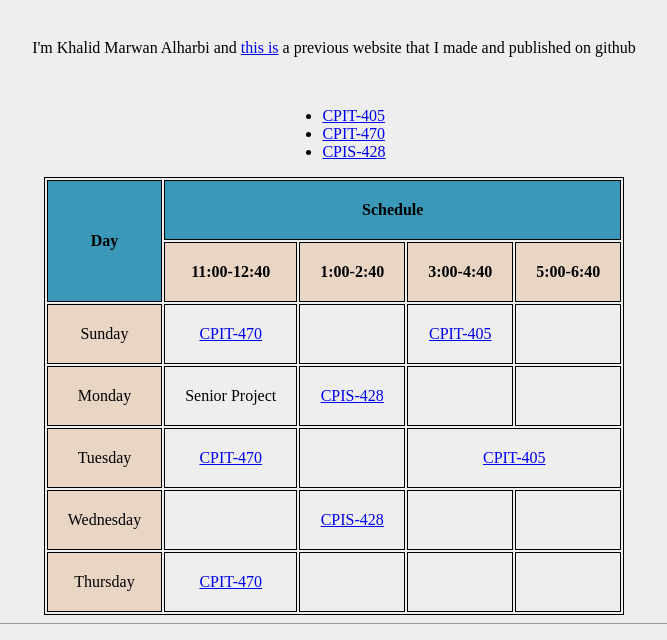
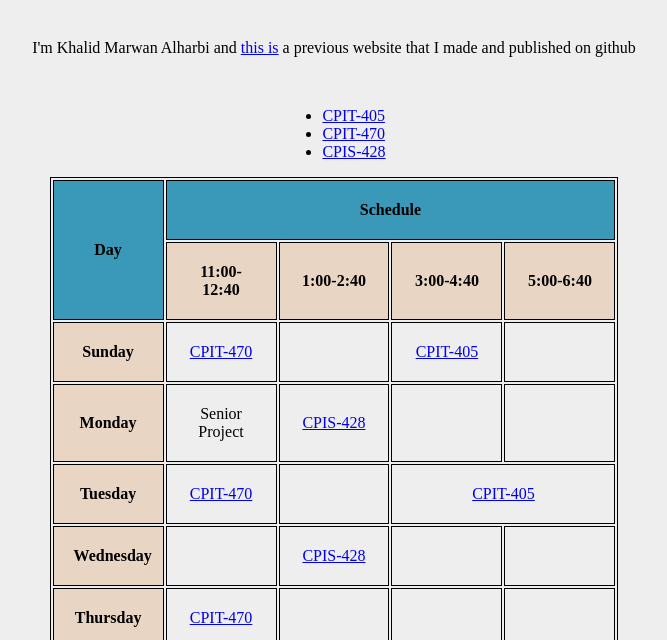
Before and after one commit to alrieq/CPIT405, a plain HTML site: page index.html in a window 1280 px wide. Shown: the part 122-762 px from the top of the page, without its empty margins (306-973 px from the left). Drawn offline with Linux system fonts and the light colour scheme.

Commit message:
fix table style

```diff
--- a/css/styles.css
+++ b/css/styles.css
@@ -4,13 +4,17 @@ body{
 }
 table, th, tr, td {
     border: 1px solid ;
-    color: aqua;
     border-color: black;
     margin-left: auto;
     margin-right: auto;
   }
-  th, td {
+  table{
+    table-layout: fixed ; width: 45%;
+  }
+  th, tr, td{
     padding: 20px;
+  }
+  td {
     color: black;
     background-color: #EEEEEE;
   }
@@ -25,9 +29,7 @@ table, th, tr, td {
   }
   .column{
     background-color: #E8D5C4;
-  }
-  .time{
-    background-color: #FFF1DC;
+    font-weight: bold;
   }
   .doubleLine{
     text-decoration: underline;
```
